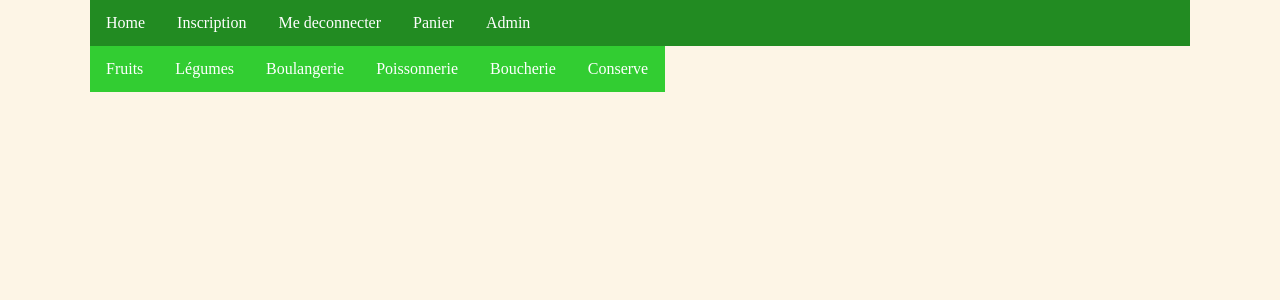
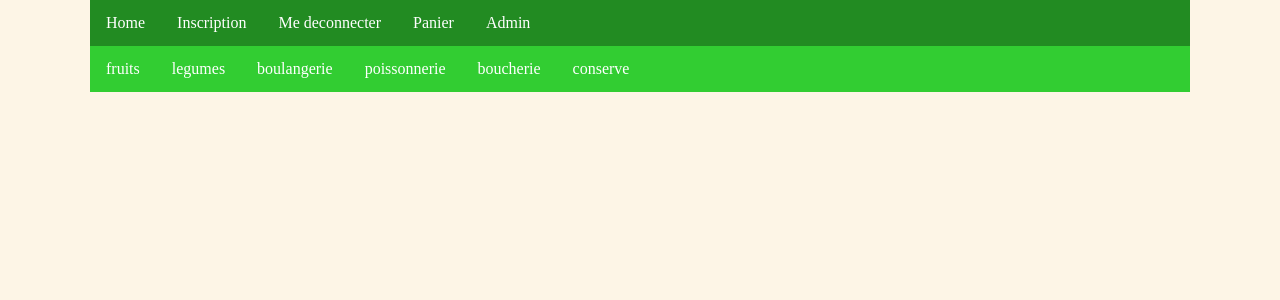
Before and after one commit to Failte21/rush000, a PHP site: page /?Categorie=1 in a window 1280 px wide. Shown: the part 96-396 px from the top of the page. Run offline with PHP 8.4, Linux system fonts and the light colour scheme; the visitor is signed in with stand-in values (Sample User, id 1); data comes from the database, SQL or seed files in the repository; tables that the repository leaves empty hold one stand-in row (values such as "Sample post"); data that the repository does not hold is empty.

Commit message:
display cat

```diff
--- a/includes/categories.php
+++ b/includes/categories.php
@@ -5,18 +5,21 @@
  <style>
 .green {
      background-color: #32CD32;
-     max-width: 575px;
+ }
+ .size {
+   width: auto;
  }
  </style>
  </head>
  <body>
  <ul class="green">
-   <li><a href="?Categorie=fruits">Fruits</a></li>
-   <li><a href="?Categorie=legumes">Légumes</a></li>
-   <li><a href="?Categorie=boulangerie">Boulangerie</a></li>
-   <li><a href="?Categorie=poissonnerie">Poissonnerie</a></li>
-   <li><a href="?Categorie=boucherie">Boucherie</a></li>
-   <li><a href="?Categorie=conserve">Conserve</a></li>
+   <?php
+   $db = mysqli_connect("localhost", "root", "root", "market");
+   $tab = mysqli_query($db, "SELECT `nom` FROM `categorie`");
+   $find = true;
+   while ($array = mysqli_fetch_assoc($tab)) { ?>
+     <li class="size"><a href=<?php echo "?Categorie=".$array['nom'];?>><?php echo $array['nom'];?></a></li>
+   <?php } ?>
  </ul>
  </body>
  </html>
```
